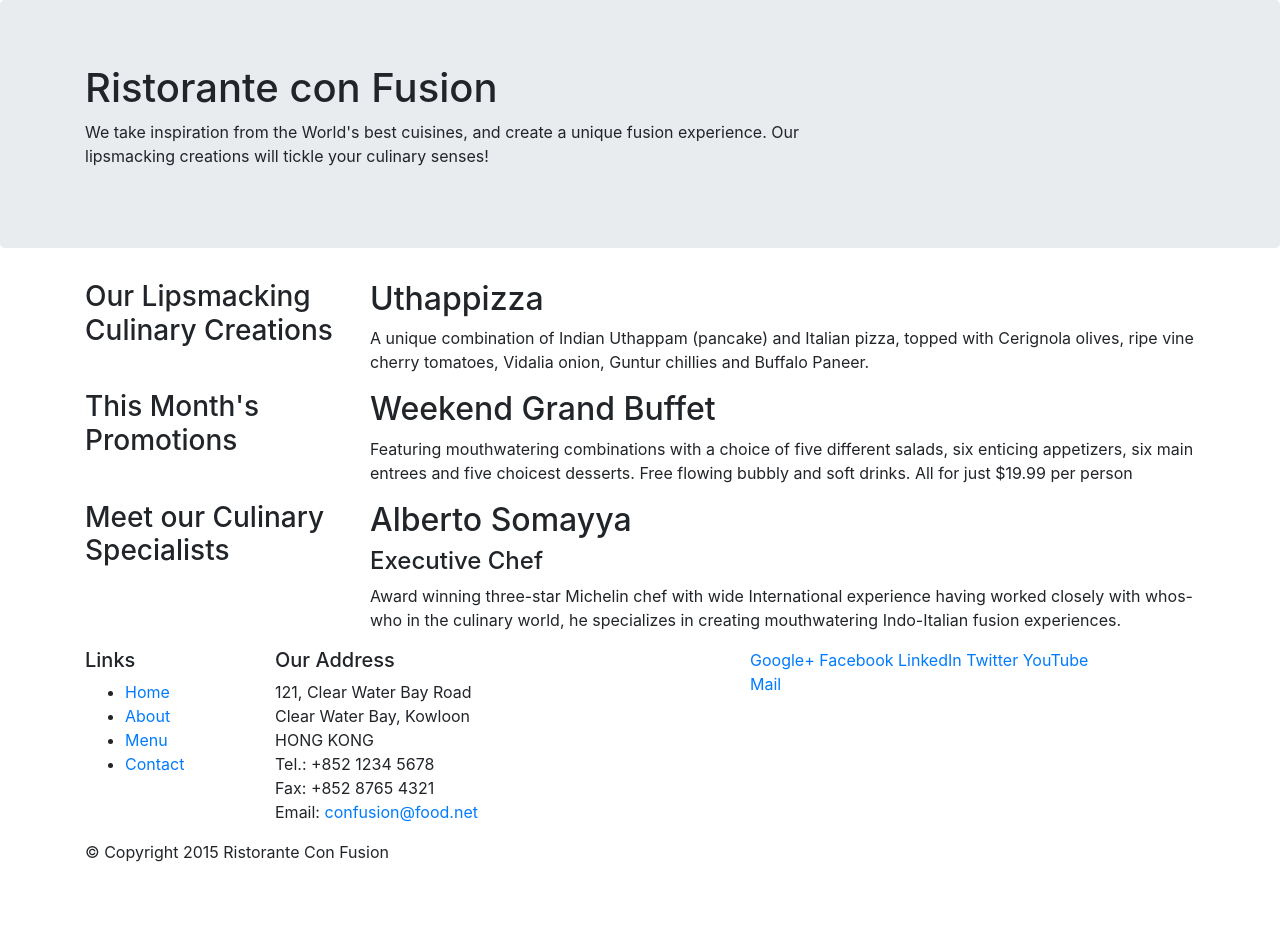
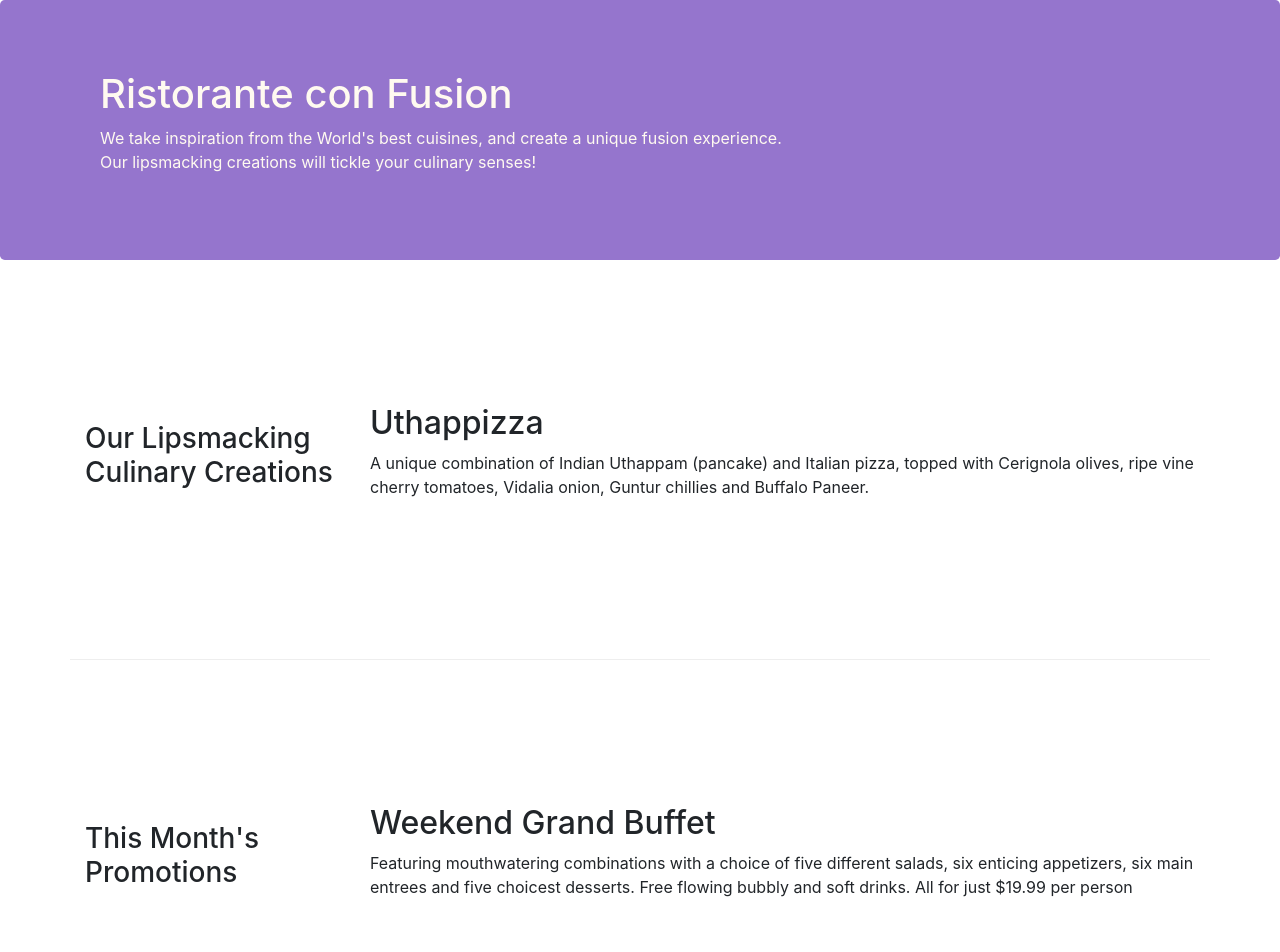
Before and after one commit to Drjimoh/conFusion, a website: page index.html in a window 1280 px wide. Shown: the top 952 px of the page. Before the commit the page ends 880 px from the top, so only its background shows below. Drawn offline with nearby package versions, Linux system fonts and the light colour scheme.

Commit message:
ssecond commit

```diff
--- /dev/null
+++ b/css/style.css
@@ -0,0 +1,30 @@
+.row-header{
+	margin: 0px auto;
+	padding: 0px auto;
+}
+
+.row-content {
+	margin: 0px autol
+	padding: 50px 0px 50px 0px;
+	border-bottom: 1px ridge;
+	min-height: 400px;
+}
+.footer {
+	background-color: #D1C4E9;
+	margin: 0px auto;
+	padding: 20px 0p 20px 0px;
+}
+
+.jumbotron {
+	padding: 70px 30px 70px 30px;
+	margin: 0px auto;
+	background: #9575CD;
+	color: floralwhite;
+}
+
+.address {
+	font-size: 80%;
+	margin: 0px;
+	color: #0f0f0f;
+
+}
--- a/index.html
+++ b/index.html
@@ -10,6 +10,7 @@
 
     <!--bootstrap css-->
     <link rel="stylesheet" type="text/css" href="node_modules/bootstrap/dist/css/bootstrap.min.css">
+    <link rel="stylesheet" type="text/css" href="css/style.css">
 
     <title>Ristorante Con Fusion</title>
 </head>
@@ -18,7 +19,7 @@
 
     <header class="jumbotron">
         <div class="container">
-            <div class="row">
+            <div class="row row-header">
                 <div class="col-12 col-sm-8">
                     <h1>Ristorante con Fusion</h1>
                     <p>We take inspiration from the World's best cuisines, and create a unique fusion experience. Our lipsmacking creations will tickle your culinary senses!</p>
@@ -31,20 +32,107 @@
 
 
 
+
+<!--section>
     <div class="container">
-        <div class="row">
-            <div class="col-sm-4 col-md-3">
+    <div class="row">
+        <div class="col-md-3 ">
+                <form>
+                    <input type="text" name="name">
+                    <input type="text" name="address">
+                    <input type="text" name="phone">
+                    <input type="text" name="name">
+                    <input type="text" name="address">
+                    <input type="text" name="phone" placeholder="first">
+                </form>
+
+        </div>
+
+        <div class="col-md-3">
+
+            <div class="row">
+
+
+                <div>
+
+                        <p> Imma always be a real niggaImma always be a real niggaImma always be a real niggaImma always be a real niggaImma always be a real niggaImma always be a real niggaImma always be a real niggaImma always be a real niggavvImma always be a real niggaImma always be a real niggaImma always be a real niggaImma always be a real niggaImma always be a real niggaImma always be a real niggaImma always be a real niggaImma always be a real niggaImma always be a real niggaImma always be a real niggaImma always be a real niggaImma always be a real nigga </p>
+
+                </div>
+
+                <div>
+                <form>
+
+
+                    <input type="text" name="name">
+                    <input type="text" name="address">
+                    <input type="text" name="phone">
+                    <input type="text" name="name">
+                    <input type="text" name="address">
+                    <input type="text" name="phone" placeholder="second">
+
+                </form>
+            </div>
+            </div>
+
+
+
+        </div>
+
+
+        <div class="col-md-3">
+                <form>
+
+                    <input type="text" name="name">
+                    <input type="text" name="address">
+                    <input type="text" name="phone">
+                    <input type="text" name="name">
+                    <input type="text" name="address">
+                    <input type="text" name="phone" placeholder="third">
+
+                </form>
+
+        </div>
+
+        <div class="col-md-3 ">
+                <form>
+
+                    <input type="text" name="name">
+                    <input type="text" name="address">
+                    <input type="text" name="phone">
+                    <input type="text" name="name">
+                    <input type="text" name="address">
+                    <input type="text" name="phone" placeholder="fourth">
+
+                </form>
+
+        </div>
+    </div>
+    </div>
+</section-->
+
+
+
+
+
+
+
+
+
+
+    <div class="container">
+        <div class="row row-content align-items-center">
+            <div class="col-sm-4  col-md-3 flex-last">
                 <h3>Our Lipsmacking Culinary Creations</h3>
             </div>
-            <div class="col-sm col-md">
+            <div class="col-sm  col-md">
                 <h2>Uthappizza</h2>
                 <p>A unique combination of Indian Uthappam (pancake) and Italian pizza, topped with Cerignola olives, ripe vine cherry tomatoes, Vidalia onion, Guntur chillies and Buffalo Paneer.</p>
             </div>
         </div>
 
 
-        <div class="row">
-            <div class="col-sm-4 col-md-3">
+        <div class="row row-content align-items-center">
+            <div class="col-sm-4 col-md-3 flex-first">
                 <h3>This Month's Promotions</h3>
             </div>
             <div class="col-sm col-md">
@@ -53,31 +141,31 @@
             </div>
         </div>
 
-        <div class="row">
-            <div class="col-sm-4 col-md-3">
+        <div class="row row-content align-items-center">
+            <div class="col-sm-4  col-md-3 flex-last">
                 <h3>Meet our Culinary Specialists</h3>
             </div>
-            <div class="col-sm col-md">
+            <div class="col-sm  col-md flex-first">
                 <h2>Alberto Somayya</h2>
                 <h4>Executive Chef</h4>
-                <p>Award winning three-star Michelin chef with wide International experience having worked closely with whos-who in the culinary world, he specializes in creating mouthwatering Indo-Italian fusion experiences. </p>
+                <p>Award winning three-star Michelin chef with wide International experience hazving worked closely with whos-who in the culinary world, he specializes in creating mouthwatering Indo-Italian fusion experiences. </p>
             </div>
         </div>
     </div>
 
-    <footer>
+    <footer class="footer">
         <div class="container">
-            <div class="row">
-                <div class="col-5 col-sm-2" >
+            <div class="row align-items-center">
+                <div class="col-5 offset-1 col-sm-2" >
                     <h5>Links</h5>
-                    <ul>
+                    <ul class="list-unstyled">
                         <li><a href="#">Home</a></li>
                         <li><a href="#">About</a></li>
                         <li><a href="#">Menu</a></li>
                         <li><a href="#">Contact</a></li>
                     </ul>
                 </div>
-                <div class="col-6 col-sm-5">
+                <div class="align-items-center col-6 col-sm-5">
                     <h5>Our Address</h5>
                     <address>
 		              121, Clear Water Bay Road<br>
@@ -89,7 +177,7 @@
 		           </address>
                 </div>
                 <div class="col col-sm-4">
-                    <div>
+                    <div style="text-align:center;">
                         <a href="http://google.com/+">Google+</a>
                         <a href="http://www.facebook.com/profile.php?id=">Facebook</a>
                         <a href="http://www.linkedin.com/in/">LinkedIn</a>
@@ -99,7 +187,7 @@
                     </div>
                 </div>
            </div>
-           <div class="row">
+           <div class="row justify-content-center">
                 <div class="col-auto">
                     <p>© Copyright 2015 Ristorante Con Fusion</p>
                 </div>
```
